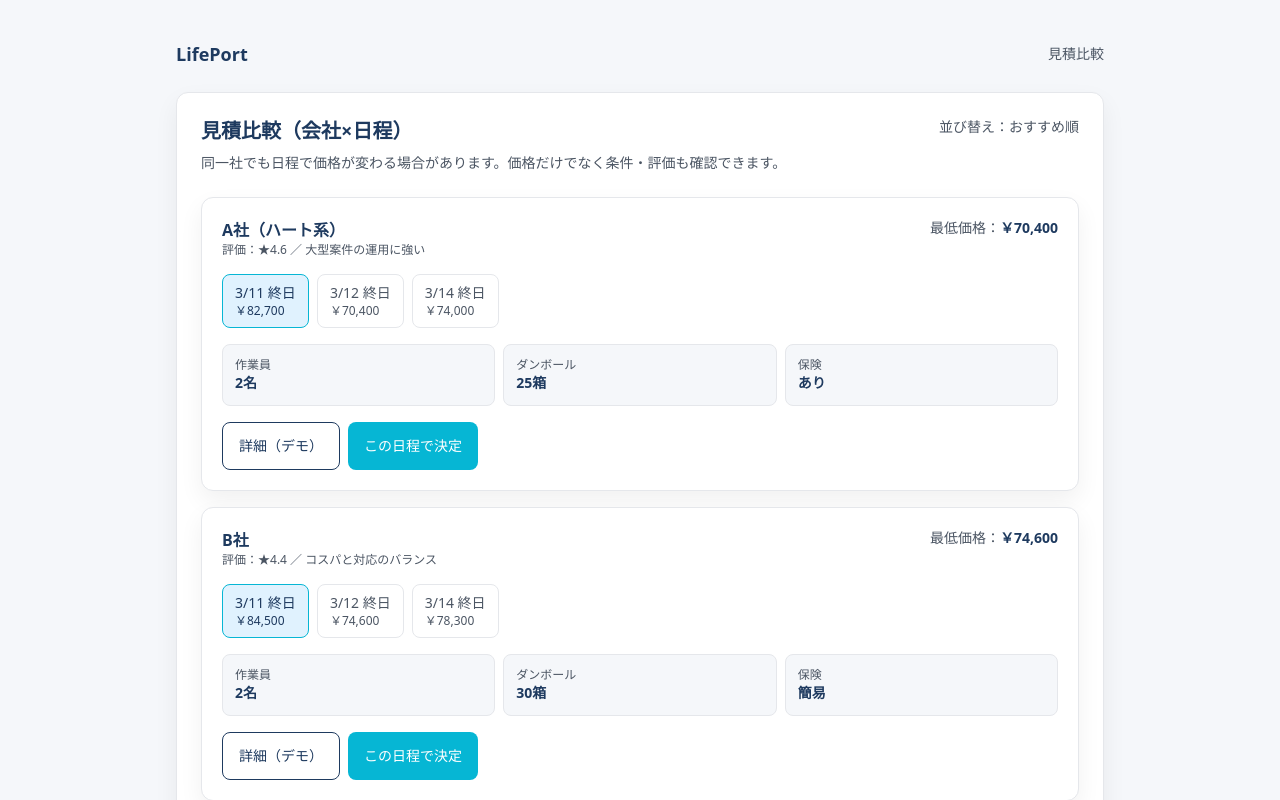
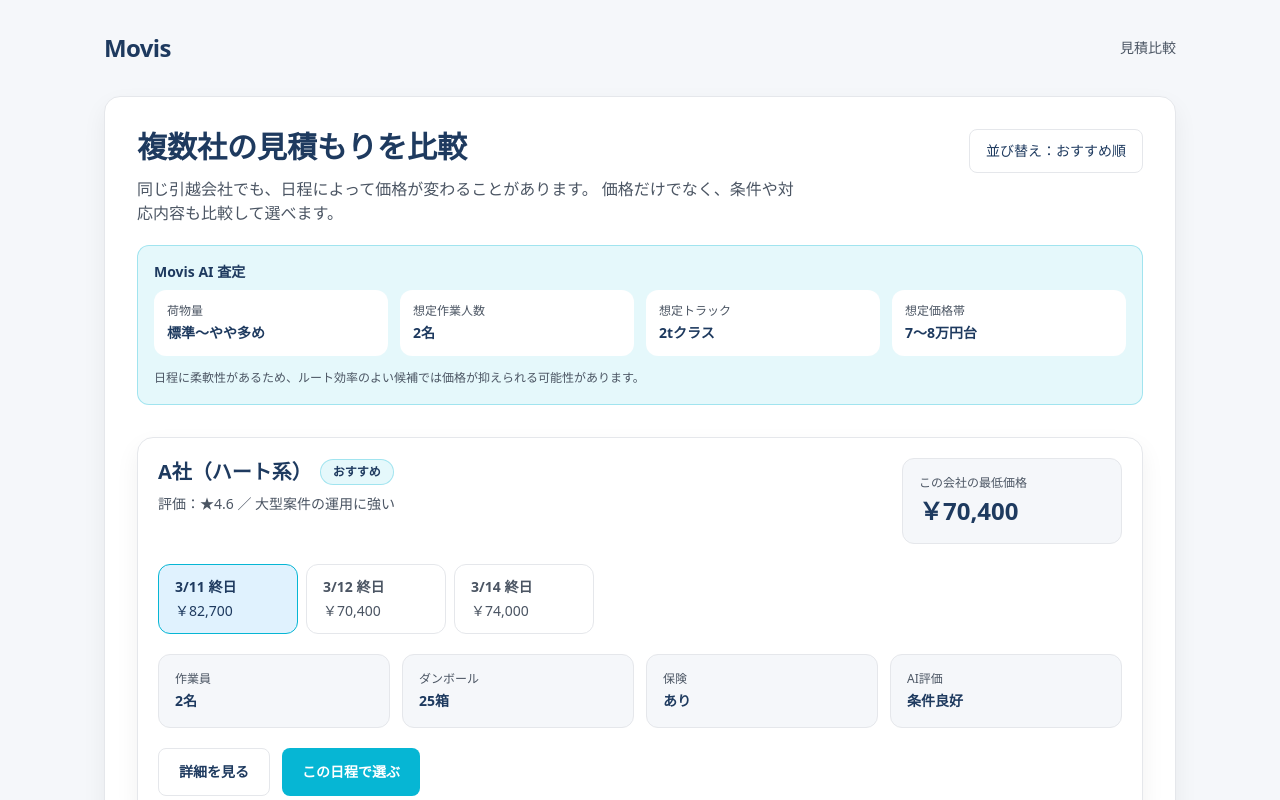
Before and after one commit to rjshimoyama-bot/lifeport-mvp, a Next.js app: page /quotes in a window 1280 px wide. Shown: the top 800 px of the page. Built offline with nearby package versions, Linux system fonts and the light colour scheme.

Commit message:
Update page.tsx

```diff
--- a/app/quotes/page.tsx
+++ b/app/quotes/page.tsx
@@ -14,17 +14,26 @@ export default function QuotesPage() {
   const [bundles, setBundles] = useState<QuoteBundle[]>([]);
 
   useEffect(() => {
-    const primaryDate = localStorage.getItem("lp_primaryDate") || new Date().toISOString().slice(0, 10);
-    const window = (localStorage.getItem("lp_window") as any) || "3";
-    const timeband = (localStorage.getItem("lp_timeband") as any) || "all";
+    const primaryDate =
+      localStorage.getItem("lp_primaryDate") ||
+      new Date().toISOString().slice(0, 10);
 
-    setBundles(seedQuotes({ primaryDate, window, timeband }));
+    const windowValue =
+      (localStorage.getItem("lp_window") as "0" | "3" | "7" | "wk") || "3";
+
+    const timeband =
+      (localStorage.getItem("lp_timeband") as "am" | "pm" | "all") || "all";
+
+    setBundles(seedQuotes({ primaryDate, window: windowValue, timeband }));
   }, []);
 
   const sorted = useMemo(() => {
     const copy = [...bundles];
-    if (sort === "recommended") copy.sort((a, b) => (b.rating - a.rating) || (a.basePriceMin - b.basePriceMin));
-    else copy.sort((a, b) => a.basePriceMin - b.basePriceMin);
+    if (sort === "recommended") {
+      copy.sort((a, b) => (b.rating - a.rating) || (a.basePriceMin - b.basePriceMin));
+    } else {
+      copy.sort((a, b) => a.basePriceMin - b.basePriceMin);
+    }
     return copy;
   }, [bundles, sort]);
 
@@ -37,80 +46,146 @@ export default function QuotesPage() {
   }, [bundles, selected]);
 
   return (
-    <div className="mx-auto max-w-[960px] px-4 py-10">
-      <div className="mb-6 flex items-center justify-between">
-        <Link href="/" className="text-navy font-semibold text-lg">LifePort</Link>
+    <main className="min-h-screen bg-bg">
+      <div className="mx-auto max-w-[1120px] px-4 py-6 md:px-6 md:py-8">
+        <header className="flex items-center justify-between">
+          <Link href="/" className="text-2xl font-bold tracking-tight text-navy">
+            Movis
+          </Link>
           <span className="text-sm text-muted">見積比較</span>
-      </div>
+        </header>
 
-      <div className="rounded-xl border border-border bg-white p-6 shadow-soft">
-        <div className="flex items-start justify-between gap-4 flex-wrap">
-          <div>
-            <h1 className="text-navy text-xl font-semibold">見積比較（会社×日程）</h1>
-            <p className="mt-2 text-sm text-muted">
-              同一社でも日程で価格が変わる場合があります。価格だけでなく条件・評価も確認できます。
+        <section className="mt-8">
+          <div className="rounded-2xl border border-border bg-white p-6 shadow-soft md:p-8">
+            <div className="flex flex-col gap-4 md:flex-row md:items-start md:justify-between">
+              <div className="max-w-2xl">
+                <h1 className="text-2xl font-bold text-navy md:text-3xl">
+                  複数社の見積もりを比較
+                </h1>
+                <p className="mt-3 text-sm leading-6 text-muted md:text-base">
+                  同じ引越会社でも、日程によって価格が変わることがあります。
+                  価格だけでなく、条件や対応内容も比較して選べます。
                 </p>
               </div>
 
               <button
-            className="text-sm text-muted hover:underline"
+                className="inline-flex h-11 items-center justify-center rounded-lg border border-border bg-white px-4 text-sm font-medium text-navy hover:bg-bg"
                 onClick={() => setSort((v) => (v === "recommended" ? "price" : "recommended"))}
               >
                 並び替え：{sort === "recommended" ? "おすすめ順" : "価格順"}
               </button>
             </div>
 
-        <div className="mt-6 space-y-4">
-          {sorted.map((b) => (
-            <QuoteCard key={b.company.id} bundle={b} onChoose={(companyId, optionId) => setSelected({ companyId, optionId })} />
+            <div className="mt-5 rounded-xl border border-cyan/30 bg-cyan/10 p-4">
+              <div className="text-sm font-semibold text-navy">Movis AI 査定</div>
+              <div className="mt-2 grid gap-3 md:grid-cols-4">
+                <AiStat title="荷物量" value="標準〜やや多め" />
+                <AiStat title="想定作業人数" value="2名" />
+                <AiStat title="想定トラック" value="2tクラス" />
+                <AiStat title="想定価格帯" value="7〜8万円台" />
+              </div>
+              <p className="mt-3 text-xs leading-5 text-muted">
+                日程に柔軟性があるため、ルート効率のよい候補では価格が抑えられる可能性があります。
+              </p>
+            </div>
+
+            <div className="mt-8 space-y-5">
+              {sorted.map((b, index) => (
+                <QuoteCard
+                  key={b.company.id}
+                  bundle={b}
+                  rank={index}
+                  onChoose={(companyId, optionId) => setSelected({ companyId, optionId })}
+                />
               ))}
             </div>
 
             {chosen && (
-          <div className="mt-6 rounded-xl border border-cyan/30 bg-cyan/10 p-4 text-sm text-navy">
-            選択中：<b>{chosen.b.company.name}</b> ／ <b>{chosen.o.label}</b> ／ <b>{formatJPY(chosen.o.price)}</b>
-            <div className="mt-2 text-muted">
-              （この後、チャット→成約確認→タスク管理へ接続する想定）
+              <div className="mt-8 rounded-2xl border border-cyan/30 bg-cyan/10 p-5">
+                <div className="text-sm font-semibold text-navy">選択中の見積もり</div>
+                <div className="mt-2 text-lg font-bold text-navy">
+                  {chosen.b.company.name} / {chosen.o.label} / {formatJPY(chosen.o.price)}
                 </div>
+                <p className="mt-2 text-sm leading-6 text-muted">
+                  このまま次の画面で、チャット確認や契約フローにつなげられます。
+                </p>
               </div>
             )}
 
-        <div className="mt-6 flex gap-3">
-          <Link className="inline-flex h-12 items-center justify-center rounded-lg px-4 text-sm font-medium text-navy hover:bg-bg" href="/progress">
+            <div className="mt-8 flex flex-col gap-3 sm:flex-row">
+              <Link
+                className="inline-flex h-12 items-center justify-center rounded-lg border border-border bg-white px-5 text-sm font-semibold text-navy hover:bg-bg"
+                href="/progress"
+              >
                 戻る
               </Link>
-          <Link className="inline-flex h-12 items-center justify-center rounded-lg border border-navy bg-white px-4 text-sm font-medium text-navy hover:bg-bg" href="/chat">
-            チャット（次で実装）
+              <Link
+                className="inline-flex h-12 items-center justify-center rounded-lg border border-navy bg-white px-5 text-sm font-semibold text-navy hover:bg-bg"
+                href="/chat"
+              >
+                チャットへ
               </Link>
             </div>
           </div>
+        </section>
+      </div>
+    </main>
+  );
+}
+
+function AiStat({ title, value }: { title: string; value: string }) {
+  return (
+    <div className="rounded-xl border border-white/60 bg-white p-3">
+      <div className="text-xs text-muted">{title}</div>
+      <div className="mt-1 text-sm font-semibold text-navy">{value}</div>
     </div>
   );
 }
 
 function QuoteCard({
   bundle,
-  onChoose
+  rank,
+  onChoose,
 }: {
   bundle: QuoteBundle;
+  rank: number;
   onChoose: (companyId: string, optionId: string) => void;
 }) {
   const [active, setActive] = useState(bundle.options[0]?.id ?? "");
   const option = bundle.options.find((o) => o.id === active) ?? bundle.options[0];
 
+  const tag =
+    rank === 0
+      ? { label: "おすすめ", style: "border-cyan/30 bg-cyan/10 text-navy" }
+      : bundle.basePriceMin === option.price
+      ? { label: "最安候補", style: "border-green-300 bg-green-50 text-green-700" }
+      : null;
+
   return (
-    <div className="rounded-xl border border-border bg-white p-5 shadow-soft">
-      <div className="flex items-start justify-between gap-4 flex-wrap">
+    <div className="rounded-2xl border border-border bg-white p-5 shadow-soft">
+      <div className="flex flex-col gap-4 md:flex-row md:items-start md:justify-between">
         <div>
-          <div className="text-navy font-semibold">{bundle.company.name}</div>
-          <div className="text-xs text-muted">評価：★{bundle.rating.toFixed(1)} ／ {bundle.company.note}</div>
+          <div className="flex flex-wrap items-center gap-2">
+            <div className="text-xl font-bold text-navy">{bundle.company.name}</div>
+            {tag && (
+              <span className={`inline-flex rounded-full border px-3 py-1 text-xs font-semibold ${tag.style}`}>
+                {tag.label}
+              </span>
+            )}
           </div>
-        <div className="text-sm text-muted">
-          最低価格：<span className="text-navy font-semibold">{formatJPY(bundle.basePriceMin)}</span>
+          <div className="mt-2 text-sm text-muted">
+            評価：★{bundle.rating.toFixed(1)} ／ {bundle.company.note}
           </div>
         </div>
 
-      <div className="mt-4 flex flex-wrap gap-2">
+        <div className="rounded-xl border border-border bg-bg p-4 md:min-w-[220px]">
+          <div className="text-xs text-muted">この会社の最低価格</div>
+          <div className="mt-1 text-2xl font-bold text-navy">{formatJPY(bundle.basePriceMin)}</div>
+        </div>
+      </div>
+
+      <div className="mt-5 overflow-x-auto">
+        <div className="flex min-w-max gap-2">
           {bundle.options.map((o) => {
             const isActive = o.id === active;
             return (
@@ -118,53 +193,58 @@ function QuoteCard({
                 key={o.id}
                 onClick={() => setActive(o.id)}
                 className={[
-                "rounded-lg border px-3 py-2 text-left text-sm transition",
-                isActive ? "border-cyan bg-[#E0F2FE] text-navy" : "border-border bg-white text-muted hover:bg-bg"
+                  "min-w-[140px] rounded-xl border px-4 py-3 text-left transition",
+                  isActive
+                    ? "border-cyan bg-[#E0F2FE] text-navy"
+                    : "border-border bg-white text-muted hover:bg-bg"
                 ].join(" ")}
               >
-              <div className="font-medium">{o.label}</div>
-              <div className={"text-xs " + (isActive ? "text-navy" : "text-muted")}>{formatJPY(o.price)}</div>
+                <div className="text-sm font-semibold">{o.label}</div>
+                <div className={`mt-1 text-sm ${isActive ? "text-navy" : "text-muted"}`}>
+                  {formatJPY(o.price)}
+                </div>
               </button>
             );
           })}
         </div>
+      </div>
 
-      <div className="mt-4 grid gap-2 md:grid-cols-3 text-sm">
-        <div className="rounded-lg border border-border bg-bg p-3">
-          <div className="text-muted text-xs">作業員</div>
-          <div className="text-navy font-semibold">{option.crew}名</div>
-        </div>
-        <div className="rounded-lg border border-border bg-bg p-3">
-          <div className="text-muted text-xs">ダンボール</div>
-          <div className="text-navy font-semibold">{option.boxes}箱</div>
-        </div>
-        <div className="rounded-lg border border-border bg-bg p-3">
-          <div className="text-muted text-xs">保険</div>
-          <div className="text-navy font-semibold">{option.insurance}</div>
-        </div>
+      <div className="mt-5 grid gap-3 md:grid-cols-4">
+        <InfoBox title="作業員" value={`${option.crew}名`} />
+        <InfoBox title="ダンボール" value={`${option.boxes}箱`} />
+        <InfoBox title="保険" value={option.insurance} />
+        <InfoBox title="AI評価" value="条件良好" />
       </div>
 
       {option.hint && (
-        <div className="mt-3 text-xs text-muted">
-          <span className="inline-block rounded-full border border-cyan/30 bg-cyan/10 px-2 py-0.5 text-navy">ヒント</span>{" "}
+        <div className="mt-4 rounded-xl border border-cyan/30 bg-cyan/10 p-4 text-sm leading-6 text-navy">
           {option.hint}
         </div>
       )}
 
-      <div className="mt-4 flex gap-2 flex-wrap">
+      <div className="mt-5 flex flex-col gap-3 sm:flex-row">
         <button
-          className="inline-flex h-12 items-center justify-center rounded-lg border border-navy bg-white px-4 text-sm font-medium text-navy hover:bg-bg"
-          onClick={() => alert("詳細は次フェーズ（Overlay想定）")}
+          className="inline-flex h-12 items-center justify-center rounded-lg border border-border bg-white px-5 text-sm font-semibold text-navy hover:bg-bg"
+          onClick={() => alert("詳細表示は次フェーズで追加予定です。")}
         >
-          詳細（デモ）
+          詳細を見る
         </button>
         <button
-          className="inline-flex h-12 items-center justify-center rounded-lg bg-cyan px-4 text-sm font-medium text-white hover:bg-[#0891B2]"
+          className="inline-flex h-12 items-center justify-center rounded-lg bg-cyan px-5 text-sm font-semibold text-white hover:bg-[#0891B2]"
           onClick={() => onChoose(bundle.company.id, option.id)}
         >
-          この日程で決定
+          この日程で選ぶ
         </button>
       </div>
     </div>
   );
 }
+
+function InfoBox({ title, value }: { title: string; value: string }) {
+  return (
+    <div className="rounded-xl border border-border bg-bg p-4">
+      <div className="text-xs text-muted">{title}</div>
+      <div className="mt-1 text-sm font-semibold text-navy">{value}</div>
+    </div>
+  );
+}
```
Lines whose indentation alone changed are shown as unchanged.
